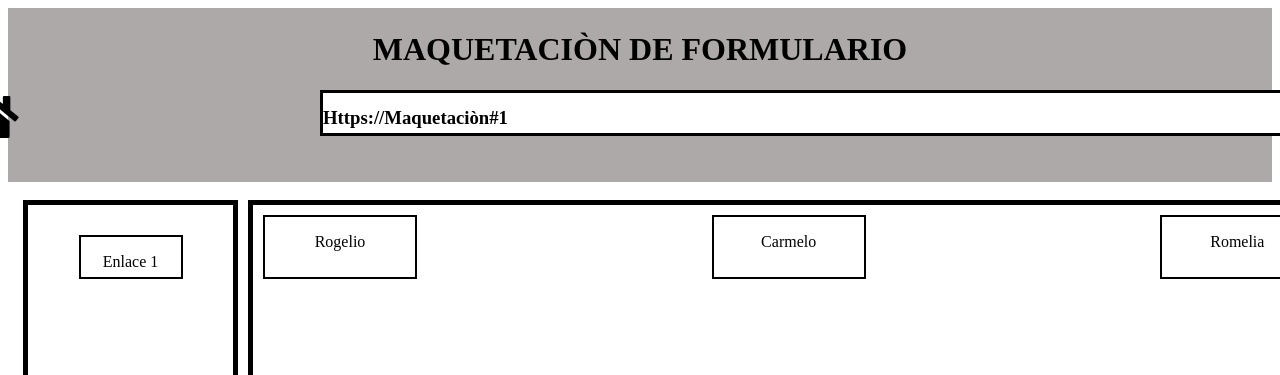
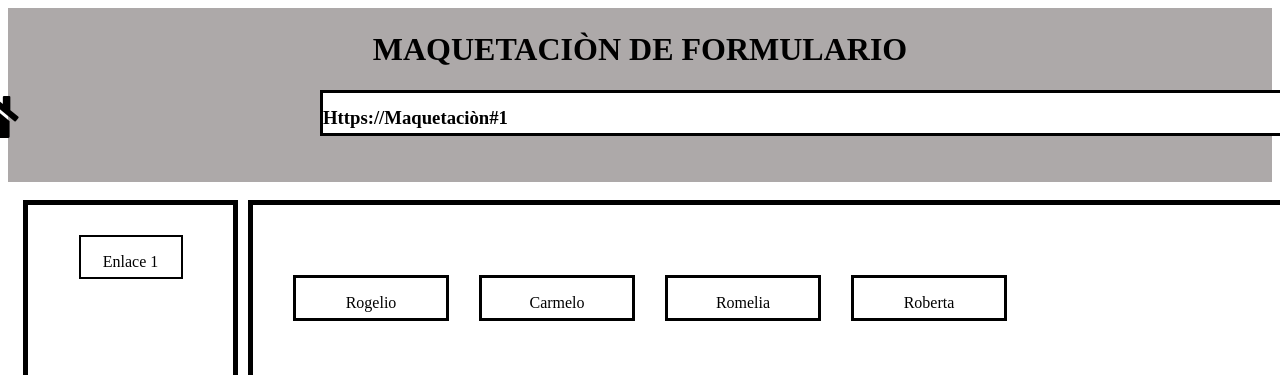
Before and after one commit to santi0804/maquetaciondesdecero, a plain HTML site: page index.html in a window 1280 px wide. Shown: the top 375 px of the page. Drawn offline with Linux system fonts and the light colour scheme.

Commit message:
ultimocambio

```diff
--- a/index.html
+++ b/index.html
@@ -38,12 +38,12 @@
 <body>
 
 
-    <div class="outer-container2">
-        <div class="inner-container2">
-            <div class="small-box-inner2">Rogelio</div>
-            <div class="small-box-inner2">Carmelo</div>
-            <div class="small-box-inner2">Romelia</div>
-            <div class="small-box-inner2">Roberta</div>
+    <div class="outer-container-2">
+        <div class="inner-container-2">
+            <div class="small-box-inner-2">Rogelio</div>
+            <div class="small-box-inner-2">Carmelo</div>
+            <div class="small-box-inner-2">Romelia</div>
+            <div class="small-box-inner-2">Roberta</div>
         </div>
     </div>
 
--- a/style.css
+++ b/style.css
@@ -30,7 +30,7 @@
 
 /* Estilos para los cuadros */
 
-.outer-container2 {
+.outer-container-2 {
     width: 1500px;
     height: 150px;
     border: 5px solid #000; /* Línea exterior */
@@ -39,18 +39,21 @@
     margin-left: 240px; /* Espacio a la izquierda */
 }
 
-.inner-container2 {
+.inner-container-2 {
     display: flex;
-    justify-content: space-between;
+
 }
 
-.small-box-inner2 {
+.small-box-inner-2 {
     width: 150px;
-    height: 60px;
-    border: 2px solid #000; /* Línea interior */
+    height: 40px;
+    border: 3px solid black; /* Línea interior */
     text-align: center;
     line-height: 50px; /* Ajustar la altura del cuadro para centrar el texto */
-    margin-bottom: 10px;
+    margin-left: 30px; /* Espacio entre las cajas */
+    justify-content: space-between;
+    margin-top: 60px;
+
 }
 
 .container3 {
```
